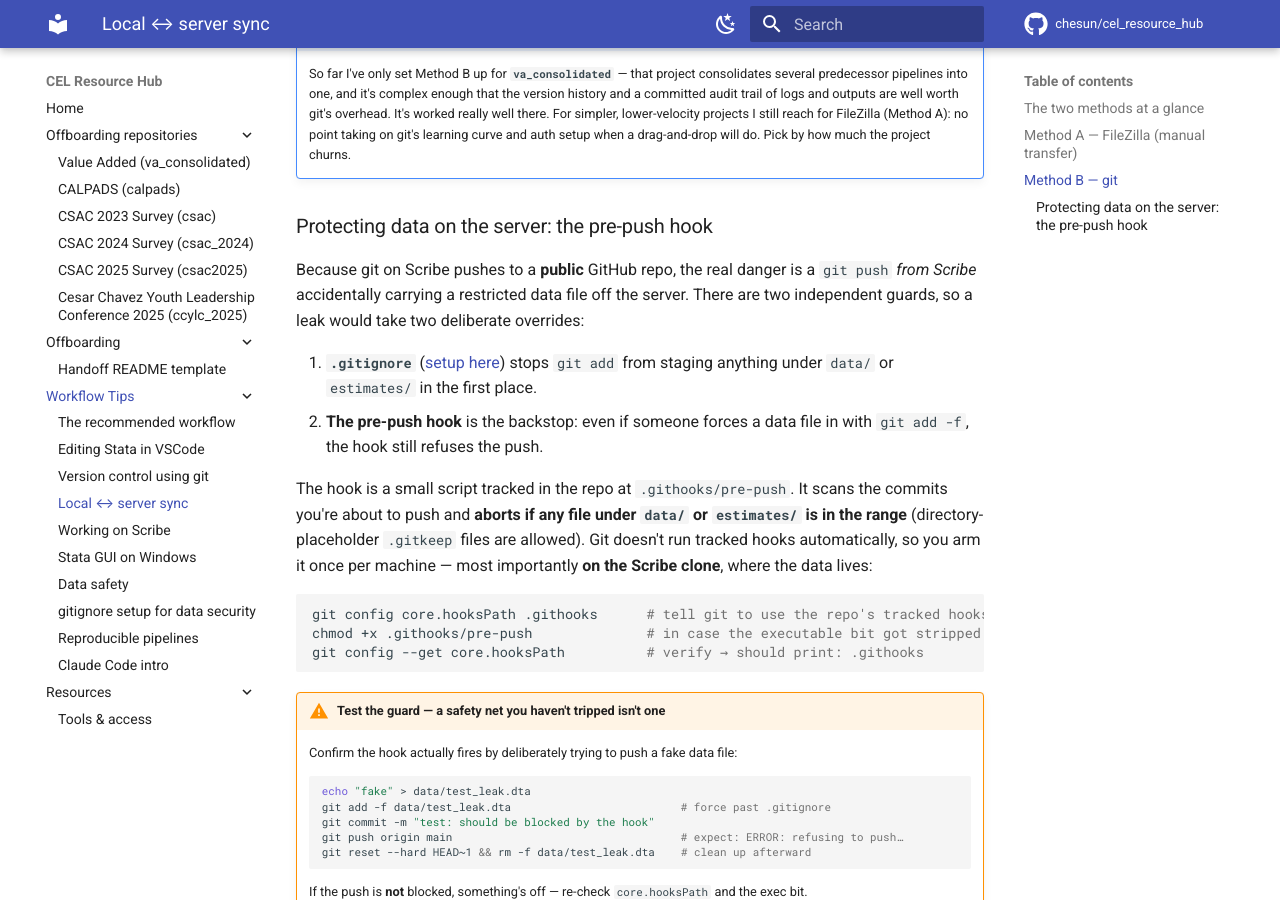
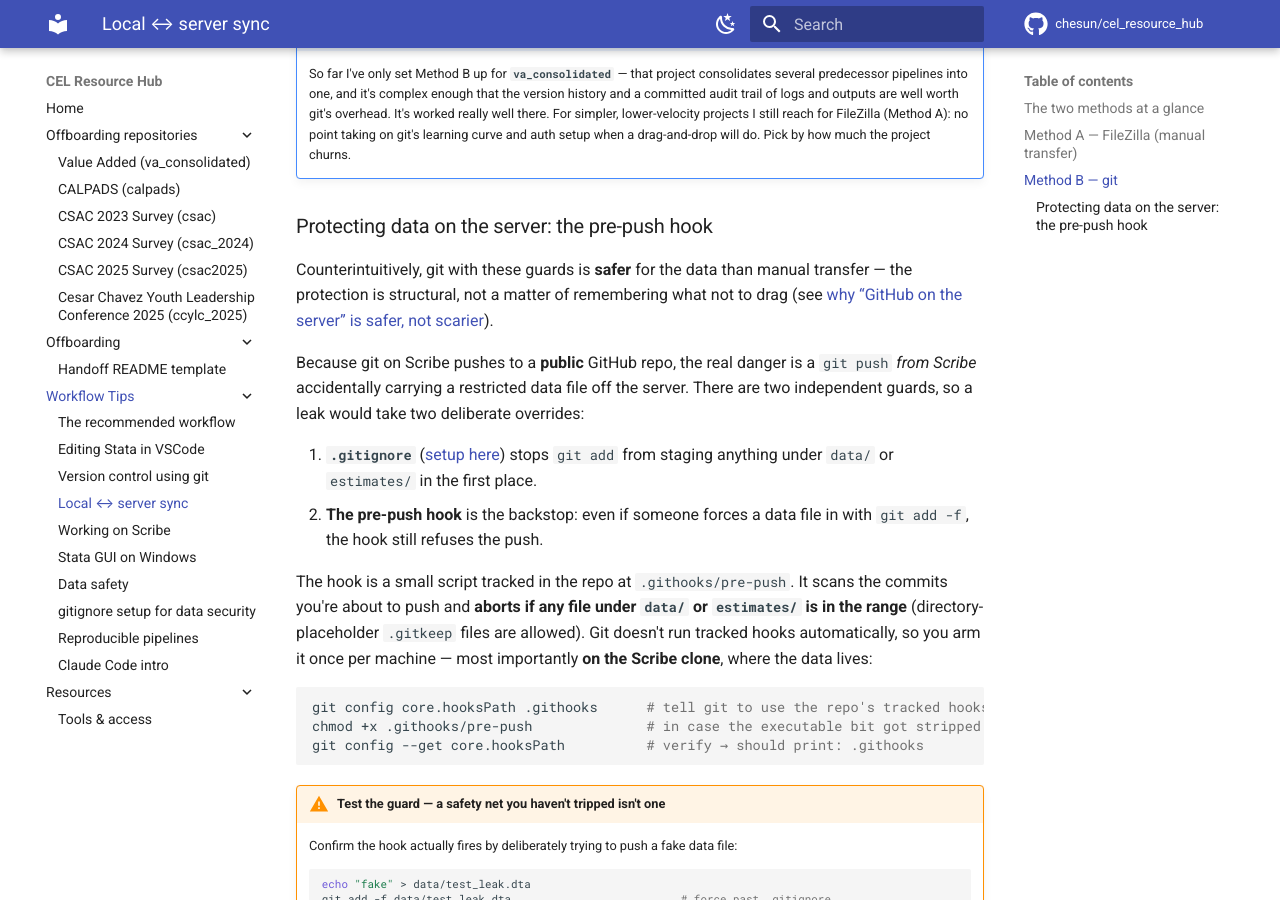
Before and after one commit to chesun/cel_resource_hub, an MkDocs documentation site: the page built from docs/workflow-tips/local-server-sync.md, in a window 1280 px wide and 900 px high, scrolled down 2532 px. Built offline with MkDocs 1.6.1 and Material for MkDocs 9.7.7, drawn with Linux system fonts in a browser that asks for light colours; comment, search, counter and statistics services are not loaded.

Commit message:
sync page: one-line "safer, not scarier" framing + pointer to git page
Mirror the git page's reframe without duplicating it: one sentence at the
top of the pre-push-hook subsection noting git-with-guards is structurally
safer than manual transfer, linking to the fuller explanation on the git page.

Co-Authored-By: Claude Opus 4.8 <noreply@anthropic.com>

```diff
--- a/docs/workflow-tips/local-server-sync.md
+++ b/docs/workflow-tips/local-server-sync.md
@@ -99,6 +99,10 @@ pushing), and occasional merge/rebase conflicts.
 
 ### Protecting data on the server: the pre-push hook
 
+Counterintuitively, git with these guards is **safer** for the data than manual transfer — the
+protection is structural, not a matter of remembering what not to drag (see
+[why “GitHub on the server” is safer, not scarier](git-for-newcomers.md#git-on-scribe-not-just-your-laptop)).
+
 Because git on Scribe pushes to a **public** GitHub repo, the real danger is a `git push` *from
 Scribe* accidentally carrying a restricted data file off the server. There are two independent
 guards, so a leak would take two deliberate overrides:
```
Also changed, not shown: quality_reports/session_logs/2026-06-23_csac2025-complete-and-doc-archive.md (+3 -0 lines).
